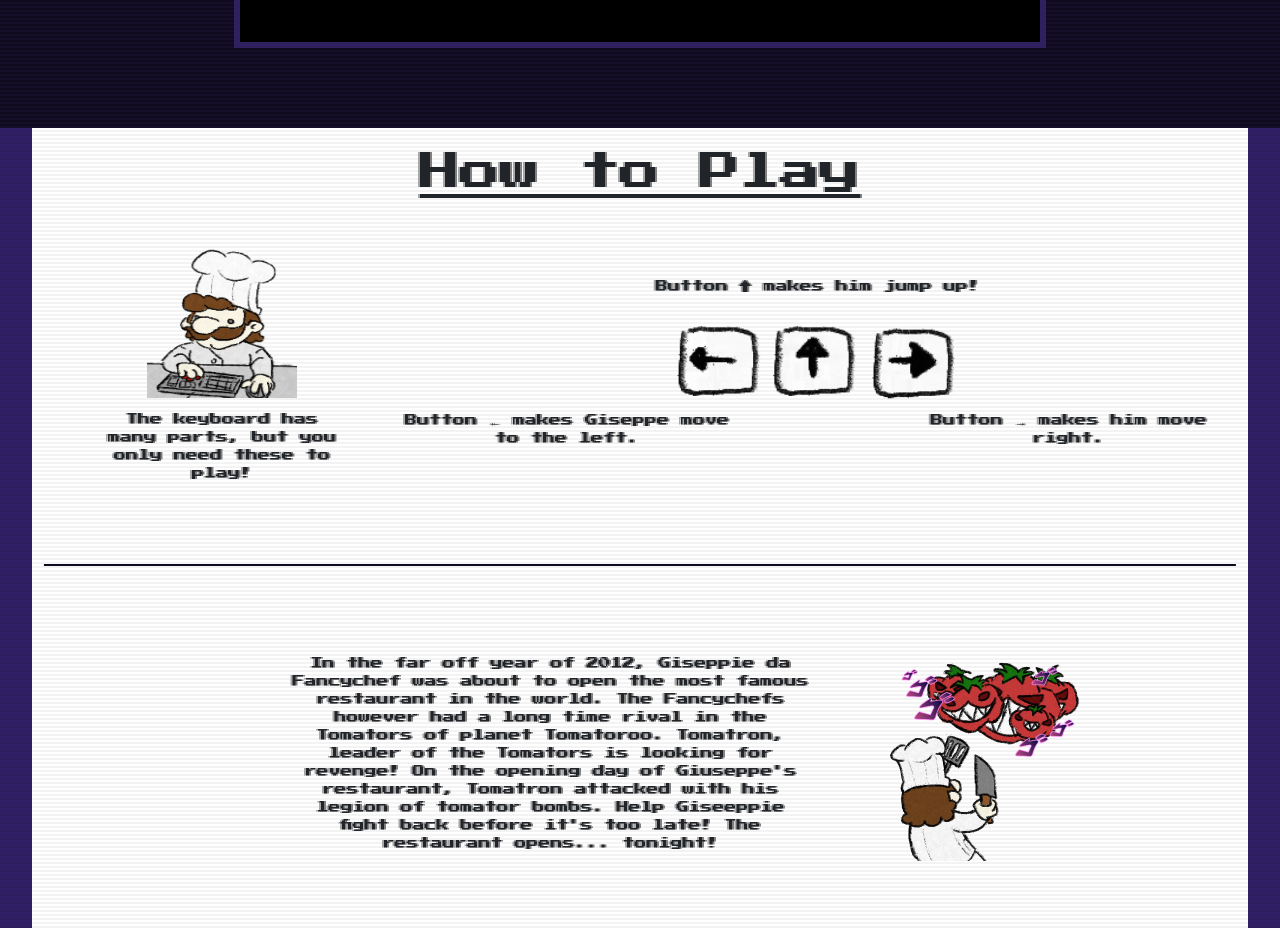
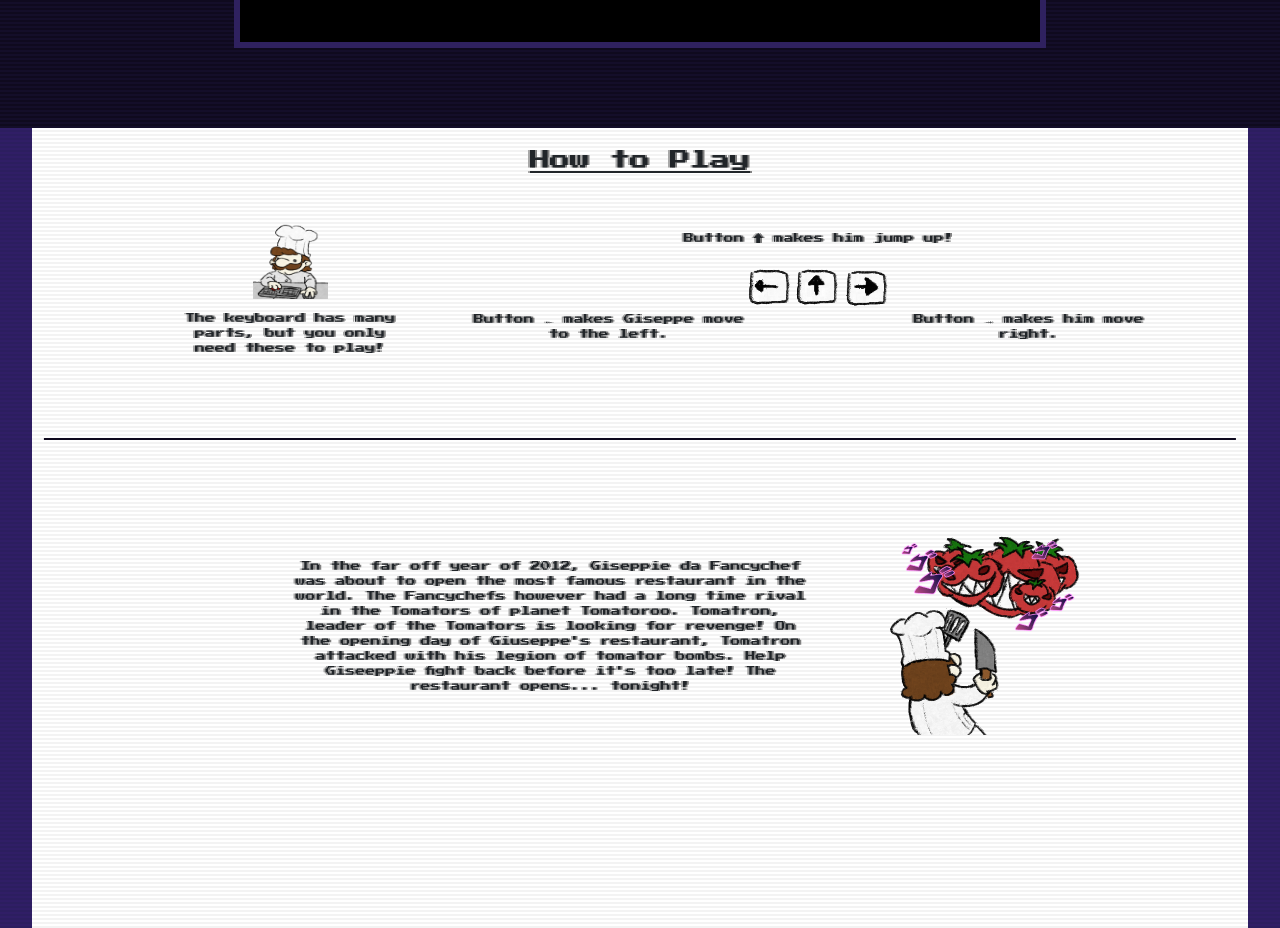
Before and after one commit to GameCatCam/browser-game-project, a React (Vite) app in the folder client/: page /game in a window 1280 px wide. Shown: the part 760-1688 px from the top of the page. Built offline with nearby package versions, Linux system fonts and the light colour scheme; no server answers.

Commit message:
almost there

```diff
--- a/client/src/App.css
+++ b/client/src/App.css
@@ -363,7 +363,26 @@ ul {
 
 @media screen and (max-width: 1350px) {
   .info-page {
-    font-size: 12px;
+    font-size: 10px;
+  }
+
+  .howToPlay {
+    font-size: 20px;
+  }
+
+  .info-chef {
+    height: 75px;
+    width: 75px;
+  }
+
+  .arrowKeys {
+    width: 150px;
+    height: 50px;
+  }
+
+  .plot {
+    height: 150px;
+    width: 150px;
   }
 
   #lb-game-btn {
```
